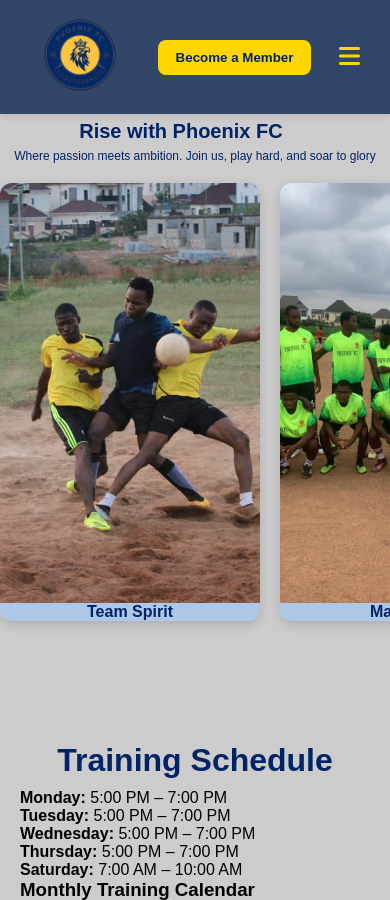
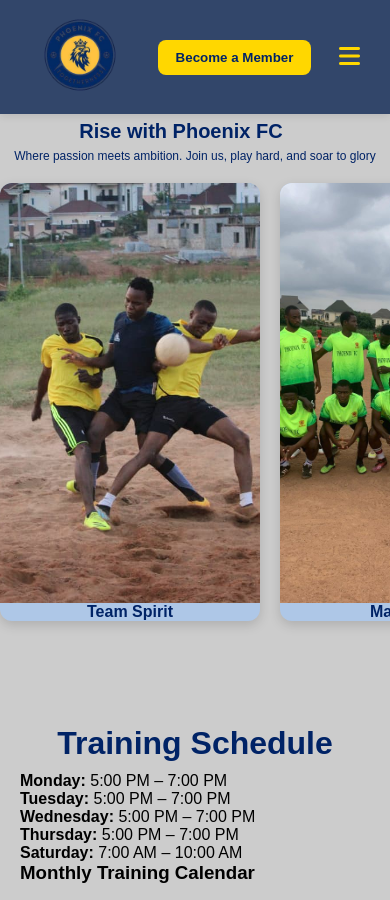
Before and after one commit to omonath/Phoenixfc, a plain HTML site: page index.html in a window 390 px wide. Shown: the top 900 px of the page. Drawn offline with Linux system fonts and the light colour scheme.

Commit message:
new update

```diff
--- a/style.css
+++ b/style.css
@@ -320,7 +320,7 @@ h4 { text-align: center; }
         .hero {
             position: relative;
             width: 100%;
-            height: 72vh;
+            height: 70vh;
             display: flex;
             align-items: center;
             justify-content: center;
```
